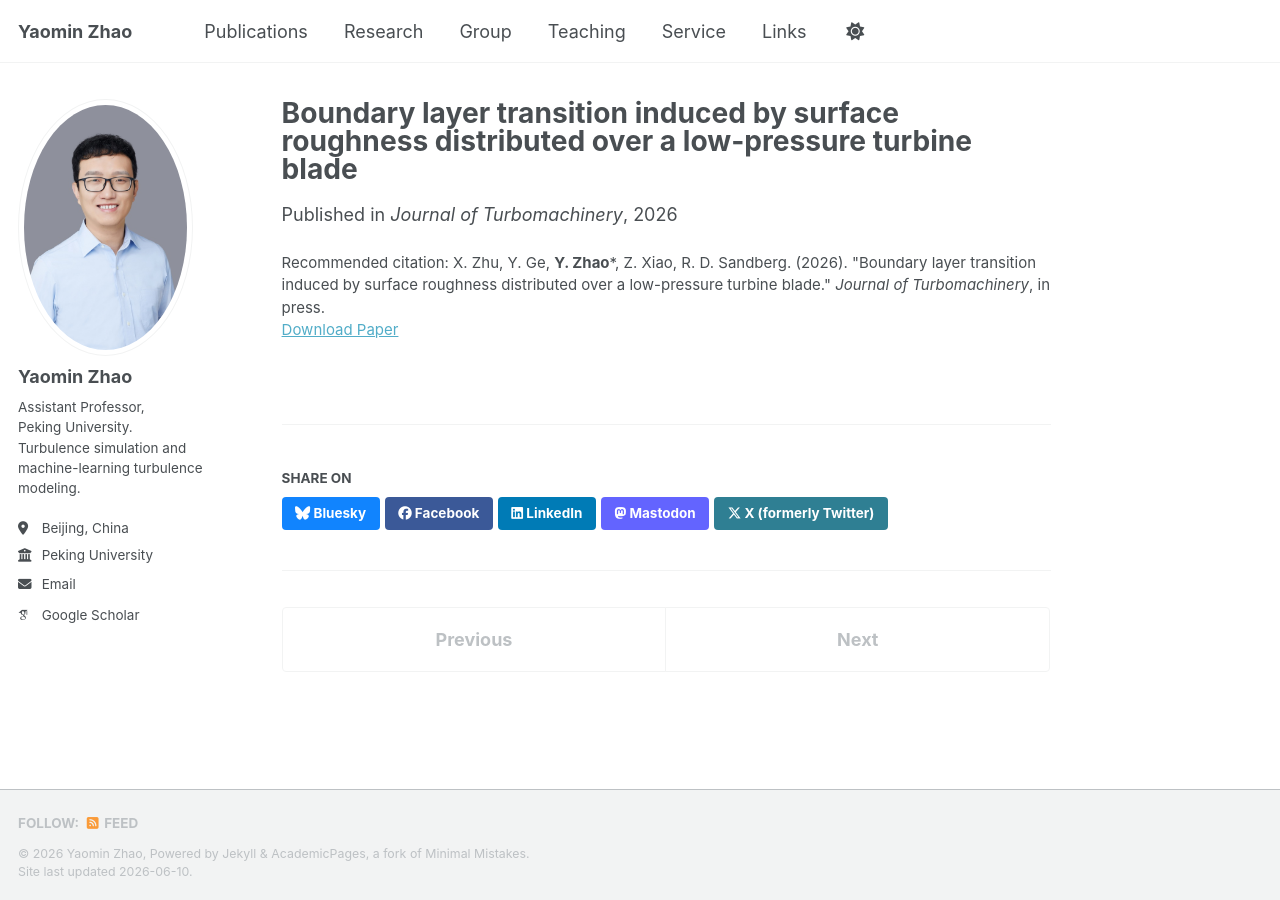
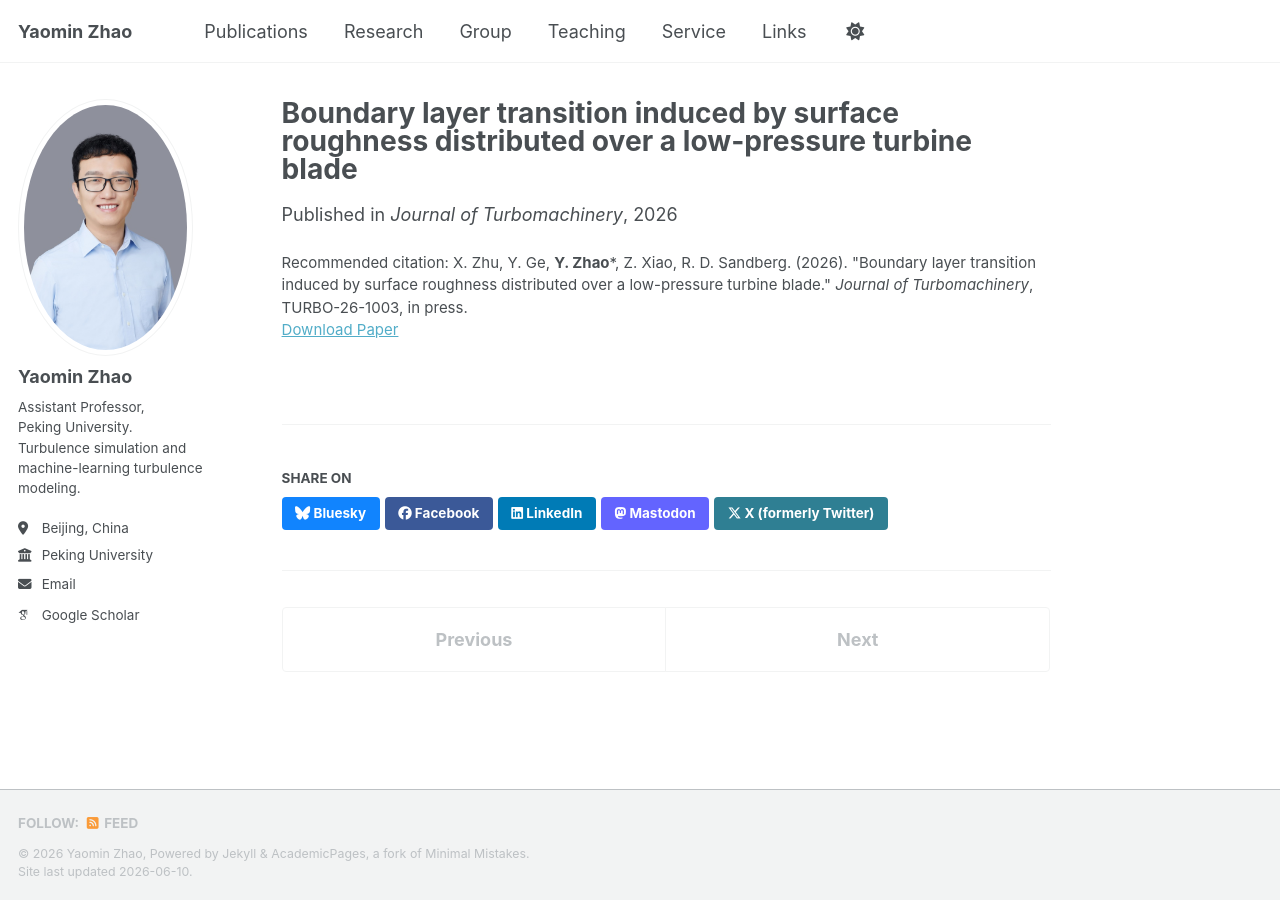
Before and after one commit to YMGroup-PKU/YMGroup-PKU.github.io, a Jekyll site: the page built from _publications/2026-12-25-roughness-lpt-transition.md, in a window 1280 px wide. Built offline with Jekyll 4.4.1, drawn with Linux system fonts in a browser that asks for light colours; some web fonts are replaced; a script bundle is joined from its source files by our own code; library files that are not in the unit come from our copies.

Commit message:
Update roughness-LPT paper: add manuscript number TURBO-26-1003

```diff
--- a/_publications/2026-12-25-roughness-lpt-transition.md
+++ b/_publications/2026-12-25-roughness-lpt-transition.md
@@ -6,5 +6,5 @@
 date: 2026-12-25
 venue: 'Journal of Turbomachinery'
 paperurl: 'https://doi.org/10.1115/1.4072013'
-citation: 'X. Zhu, Y. Ge, <b>Y. Zhao</b>*, Z. Xiao, R. D. Sandberg. (2026). "Boundary layer transition induced by surface roughness distributed over a low-pressure turbine blade." <i>Journal of Turbomachinery</i>, in press.'
+citation: 'X. Zhu, Y. Ge, <b>Y. Zhao</b>*, Z. Xiao, R. D. Sandberg. (2026). "Boundary layer transition induced by surface roughness distributed over a low-pressure turbine blade." <i>Journal of Turbomachinery</i>, TURBO-26-1003, in press.'
 ---
--- a/tools/gen_publications.py
+++ b/tools/gen_publications.py
@@ -35,7 +35,7 @@
     ("roughness-lpt-transition", 2026, "corresponding",
      "X. Zhu, Y. Ge, <b>Y. Zhao</b>*, Z. Xiao, R. D. Sandberg",
      "Boundary layer transition induced by surface roughness distributed over a low-pressure turbine blade",
-     "Journal of Turbomachinery", "", ", in press", "https://doi.org/10.1115/1.4072013"),
+     "Journal of Turbomachinery", ", TURBO-26-1003", ", in press", "https://doi.org/10.1115/1.4072013"),
     ("hierarchical-hairpin-vortices", 2026, "corresponding",
      "W. Shen, Y. Ge, Z. Han, <b>Y. Zhao</b>*, Y. Yang*",
      "Constructing wall turbulence using hierarchical hairpin vortices",
```
